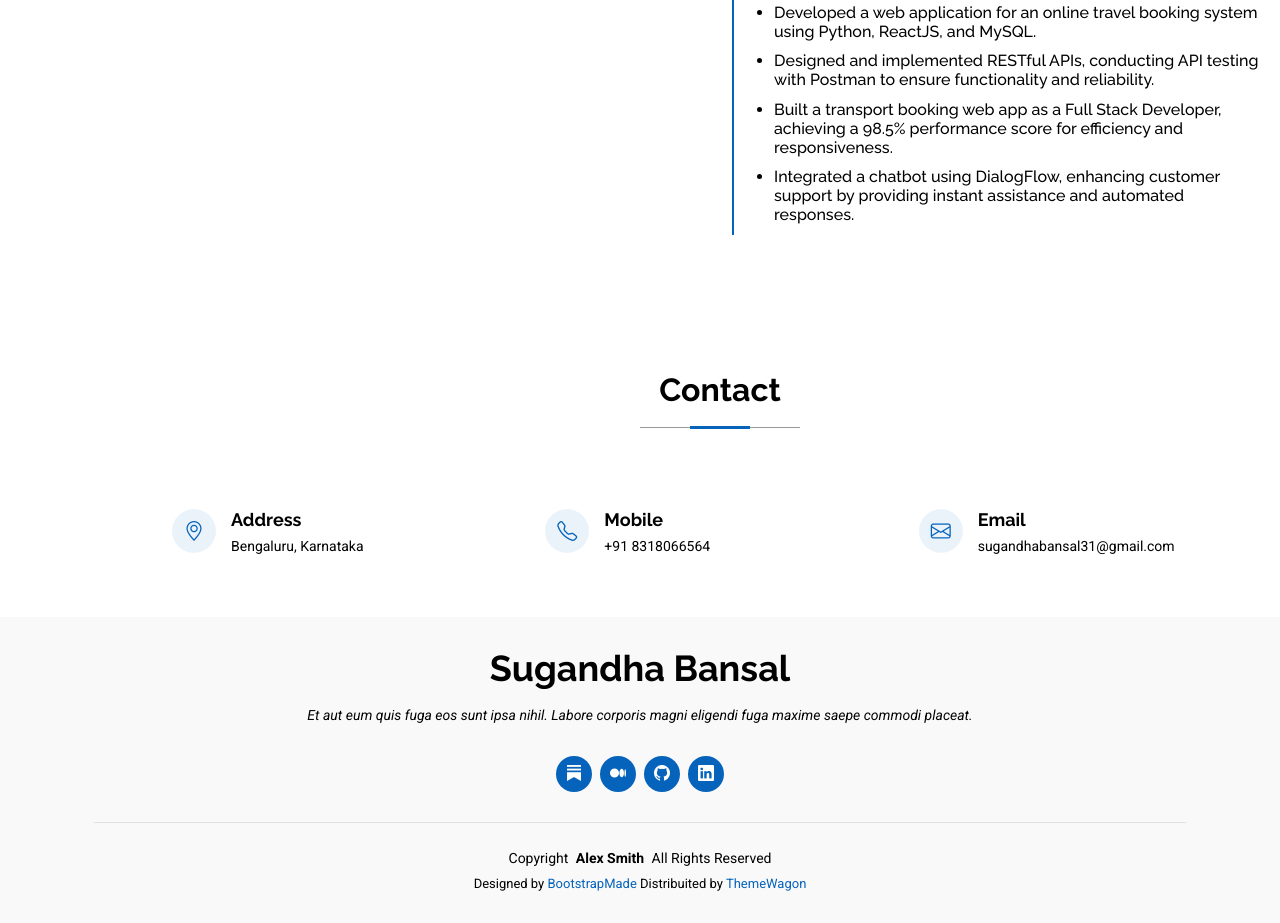
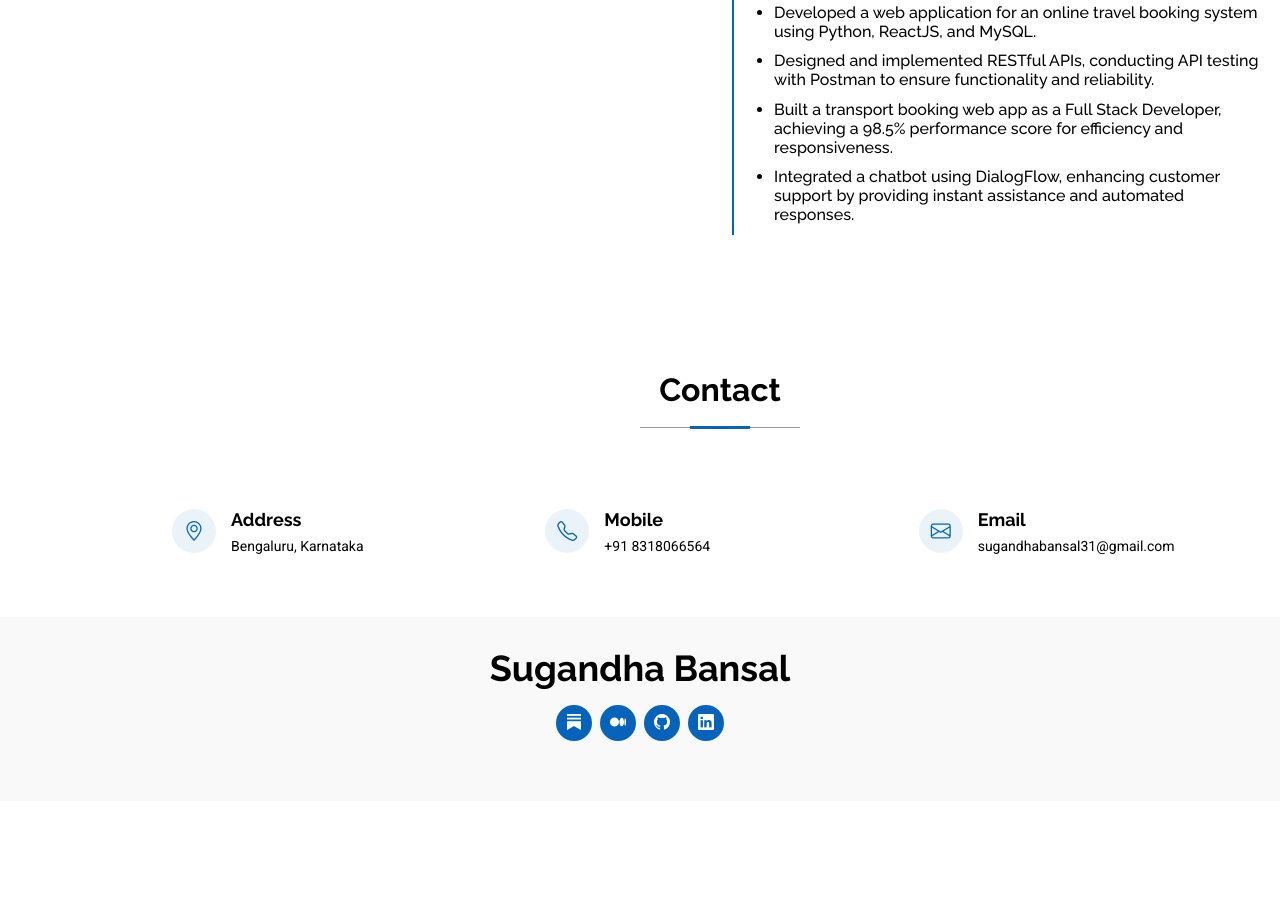
Before and after one commit to sugandhab31/sugandhab31.github.io, a plain HTML site: page index.html in a window 1280 px wide. Shown: the part 3533-4456 px from the top of the page. After the commit the page ends 4334 px from the top, so only its background shows below. Drawn offline with Linux system fonts and the light colour scheme.

Commit message:
Portfolio

```diff
--- a/index.html
+++ b/index.html
@@ -435,7 +435,7 @@
   <footer id="footer" class="footer position-relative light-background">
     <div class="container">
       <h3 class="sitename">Sugandha Bansal</h3>
-      <p>Et aut eum quis fuga eos sunt ipsa nihil. Labore corporis magni eligendi fuga maxime saepe commodi placeat.</p>
+      <!-- <p>Et aut eum quis fuga eos sunt ipsa nihil. Labore corporis magni eligendi fuga maxime saepe commodi placeat.</p> -->
       <div class="social-links d-flex justify-content-center">
         <!-- <a href=""><i class="bi bi-twitter-x"></i></a> -->
         <a href="https://sugandhab.substack.com/publish/posts"><i class="bi bi-substack"></i></a>
@@ -443,18 +443,15 @@
         <a href="https://github.com/sugandhab31"><i class="bi bi-github"></i></a>
         <a href="https://www.linkedin.com/in/sb69721712a/"><i class="bi bi-linkedin"></i></a>
       </div>
-      <div class="container">
+      <!-- <div class="container">
         <div class="copyright">
           <span>Copyright</span> <strong class="px-1 sitename">Alex Smith</strong> <span>All Rights Reserved</span>
         </div>
         <div class="credits">
-          <!-- All the links in the footer should remain intact. -->
-          <!-- You can delete the links only if you've purchased the pro version. -->
-          <!-- Licensing information: https://bootstrapmade.com/license/ -->
-          <!-- Purchase the pro version with working PHP/AJAX contact form: [buy-url] -->
+
           Designed by <a href="https://bootstrapmade.com/">BootstrapMade</a> Distribuited by <a href="https://themewagon.com">ThemeWagon</a>
         </div>
-      </div>
+      </div> -->
     </div>
   </footer>
 
```
